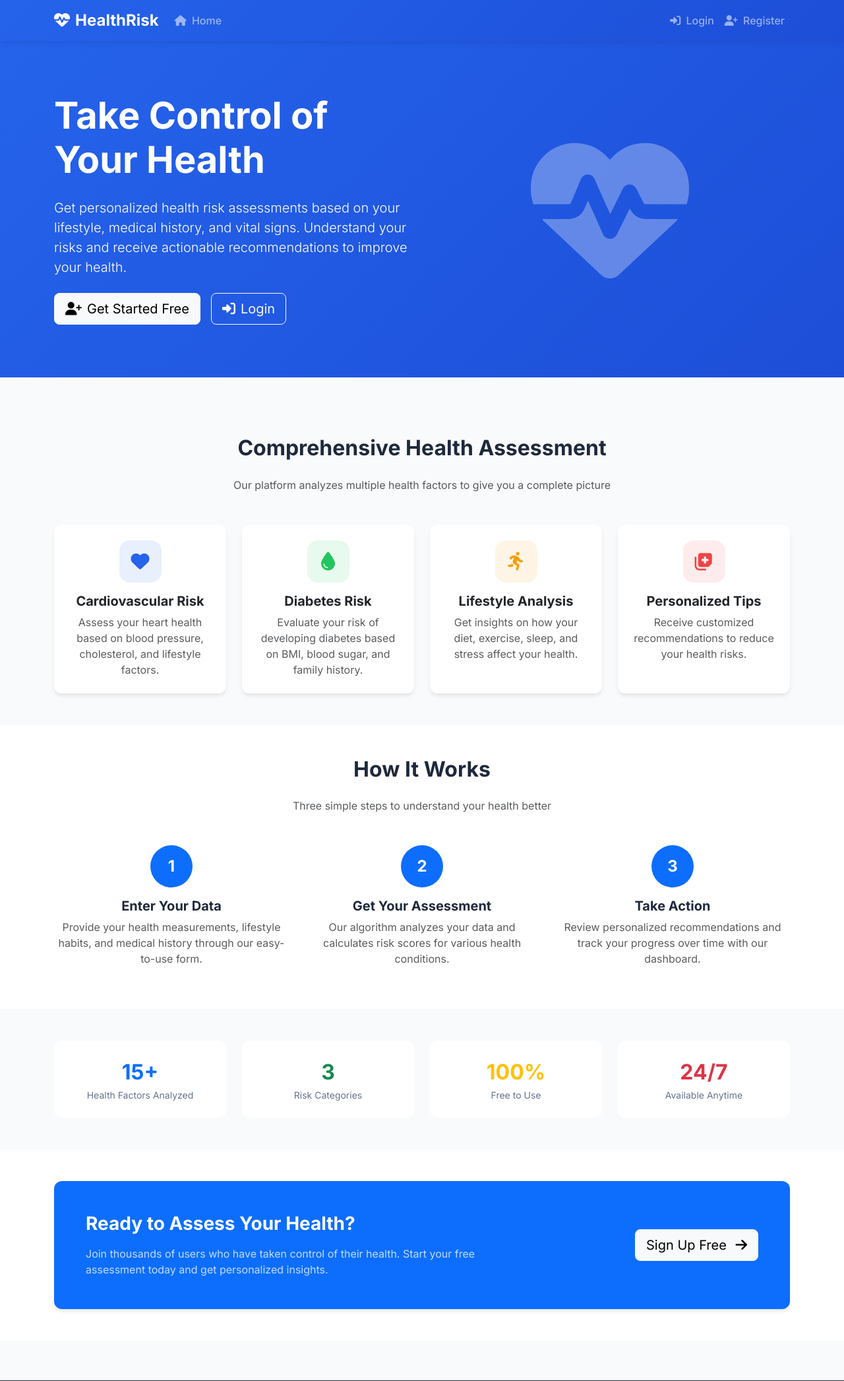
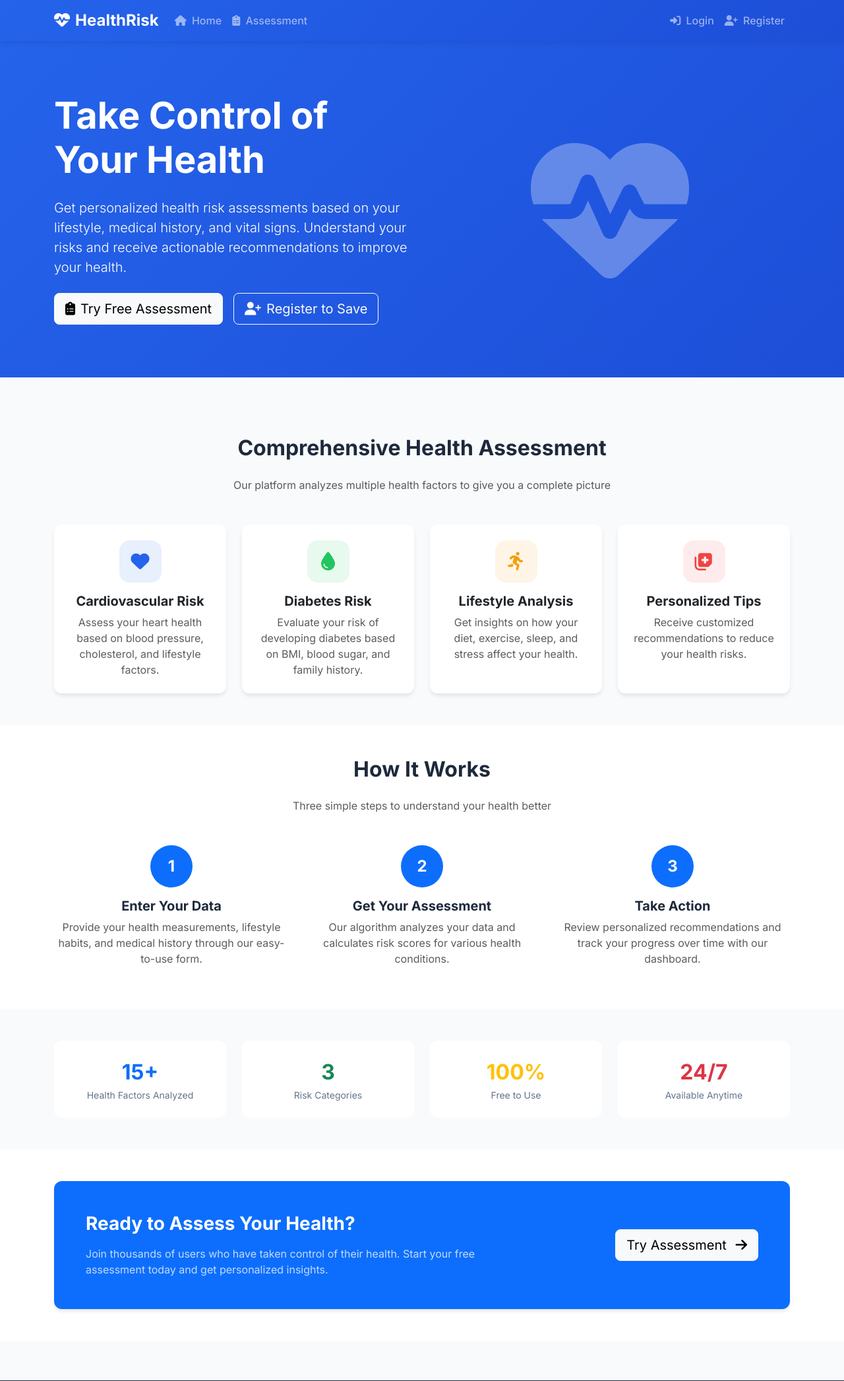
Before and after one commit to Sanjusdev/health_risk_system, a Django app: page / in a window 1280 px wide. Shown: the top 2093 px of the page at 66% size. Run offline with Django 4.2, Linux system fonts and the light colour scheme.

Commit message:
Initial commit

```diff
--- a/assessment/urls.py
+++ b/assessment/urls.py
@@ -15,6 +15,7 @@ urlpatterns = [
 
     # Assessments
     path('assessment/new/', views.new_assessment, name='new_assessment'),
+    path('assessment/guest/result/', views.guest_assessment_result, name='guest_assessment_result'),
     path('assessment/<int:pk>/result/', views.assessment_result, name='assessment_result'),
     path('assessment/<int:pk>/', views.assessment_detail, name='assessment_detail'),
     path('assessment/history/', views.assessment_history, name='assessment_history'),
--- a/assessment/views.py
+++ b/assessment/views.py
@@ -100,28 +100,104 @@ def dashboard(request):
     return render(request, 'dashboard.html', context)
 
 
-@login_required
 def new_assessment(request):
     """Create new health assessment"""
     if request.method == 'POST':
         form = HealthAssessmentForm(request.POST)
         if form.is_valid():
             assessment = form.save(commit=False)
-            assessment.user = request.user
-            assessment.save()
 
-            # Process assessment (calculate risks and recommendations)
-            assessment = process_assessment(assessment)
-            assessment.save()
+            # Only save to database if user is authenticated
+            if request.user.is_authenticated:
+                assessment.user = request.user
+                assessment.save()
 
-            messages.success(request, 'Assessment completed successfully!')
-            return redirect('assessment_result', pk=assessment.pk)
+                # Process assessment (calculate risks and recommendations)
+                assessment = process_assessment(assessment)
+                assessment.save()
+
+                messages.success(request, 'Assessment completed and saved successfully!')
+                return redirect('assessment_result', pk=assessment.pk)
+            else:
+                # For guest users, calculate BMI and process without saving
+                assessment.calculate_bmi()  # Calculate BMI manually since we don't save
+                assessment = process_assessment(assessment)
+
+                # Store assessment data in session for guest results
+                # Convert Decimal objects to floats for JSON serialization
+                request.session['guest_assessment'] = {
+                    'height': float(assessment.height) if assessment.height else 0,
+                    'weight': float(assessment.weight) if assessment.weight else 0,
+                    'bmi': float(assessment.bmi) if assessment.bmi else 0,
+                    'systolic_bp': assessment.systolic_bp,
+                    'diastolic_bp': assessment.diastolic_bp,
+                    'overall_risk_score': float(assessment.overall_risk_score) if assessment.overall_risk_score else 0,
+                    'risk_level': assessment.risk_level,
+                    'cardiovascular_risk': float(assessment.cardiovascular_risk) if assessment.cardiovascular_risk else 0,
+                    'diabetes_risk': float(assessment.diabetes_risk) if assessment.diabetes_risk else 0,
+                    'lifestyle_risk': float(assessment.lifestyle_risk) if assessment.lifestyle_risk else 0,
+                    'recommendations': assessment.recommendations,
+                }
+
+                messages.info(request, 'Assessment completed! Register or login to save your results.')
+                return redirect('guest_assessment_result')
         else:
             messages.error(request, 'Please correct the errors below.')
     else:
         form = HealthAssessmentForm()
 
     return render(request, 'assessment.html', {'form': form})
+
+
+def guest_assessment_result(request):
+    """View guest assessment results from session"""
+    assessment_data = request.session.get('guest_assessment')
+
+    if not assessment_data:
+        messages.error(request, 'No assessment data found. Please complete an assessment first.')
+        return redirect('new_assessment')
+
+    # Create a temporary assessment object from session data
+    class GuestAssessment:
+        def __init__(self, data):
+            self.height = data.get('height')
+            self.weight = data.get('weight')
+            self.bmi = data.get('bmi')
+            self.systolic_bp = data.get('systolic_bp')
+            self.diastolic_bp = data.get('diastolic_bp')
+            self.overall_risk_score = data.get('overall_risk_score')
+            self.risk_level = data.get('risk_level')
+            self.cardiovascular_risk = data.get('cardiovascular_risk')
+            self.diabetes_risk = data.get('diabetes_risk')
+            self.lifestyle_risk = data.get('lifestyle_risk')
+            self.recommendations = data.get('recommendations')
+
+        def get_risk_level_display(self):
+            return dict(HealthAssessment.RISK_LEVEL_CHOICES).get(self.risk_level, 'Unknown')
+
+        def get_risk_level_display(self):
+            return dict(HealthAssessment.RISK_LEVEL_CHOICES).get(self.risk_level, 'Unknown')
+
+    assessment = GuestAssessment(assessment_data)
+
+    # Get BMI and BP categories
+    bmi_category = get_bmi_category(assessment.bmi)
+    bp_category = get_bp_category(assessment.systolic_bp, assessment.diastolic_bp)
+
+    # Split recommendations into a list
+    recommendations_list = []
+    if assessment.recommendations:
+        recommendations_list = [rec.strip() for rec in assessment.recommendations.split('\n\n') if rec.strip()]
+
+    context = {
+        'assessment': assessment,
+        'bmi_category': bmi_category,
+        'bp_category': bp_category,
+        'recommendations_list': recommendations_list,
+        'is_guest': True,
+    }
+
+    return render(request, 'result.html', context)
 
 
 @login_required
@@ -138,11 +214,18 @@ def assessment_result(request, pk):
         assessment.risk_level, 'Unknown'
     )
 
+    # Split recommendations into a list
+    recommendations_list = []
+    if assessment.recommendations:
+        recommendations_list = [rec.strip() for rec in assessment.recommendations.split('\n\n') if rec.strip()]
+
     context = {
         'assessment': assessment,
         'bmi_category': bmi_category,
         'bp_category': bp_category,
         'risk_level_display': risk_level_display,
+        'recommendations_list': recommendations_list,
+        'is_guest': False,
     }
 
     return render(request, 'result.html', context)
@@ -156,10 +239,16 @@ def assessment_detail(request, pk):
     bmi_category = get_bmi_category(assessment.bmi)
     bp_category = get_bp_category(assessment.systolic_bp, assessment.diastolic_bp)
 
+    # Split recommendations into a list
+    recommendations_list = []
+    if assessment.recommendations:
+        recommendations_list = [rec.strip() for rec in assessment.recommendations.split('\n\n') if rec.strip()]
+
     context = {
         'assessment': assessment,
         'bmi_category': bmi_category,
         'bp_category': bp_category,
+        'recommendations_list': recommendations_list,
     }
 
     return render(request, 'assessment_detail.html', context)
--- a/templates/base.html
+++ b/templates/base.html
@@ -250,15 +250,15 @@
                             <i class="fas fa-home me-1"></i> Home
                         </a>
                     </li>
+                    <li class="nav-item">
+                        <a class="nav-link" href="{% url 'new_assessment' %}">
+                            <i class="fas fa-clipboard-list me-1"></i> Assessment
+                        </a>
+                    </li>
                     {% if user.is_authenticated %}
                     <li class="nav-item">
                         <a class="nav-link" href="{% url 'dashboard' %}">
                             <i class="fas fa-tachometer-alt me-1"></i> Dashboard
-                        </a>
-                    </li>
-                    <li class="nav-item">
-                        <a class="nav-link" href="{% url 'new_assessment' %}">
-                            <i class="fas fa-clipboard-list me-1"></i> New Assessment
                         </a>
                     </li>
                     <li class="nav-item">
--- a/templates/home.html
+++ b/templates/home.html
@@ -23,11 +23,11 @@
                         <i class="fas fa-tachometer-alt me-2"></i>Dashboard
                     </a>
                     {% else %}
-                    <a href="{% url 'register' %}" class="btn btn-light btn-lg">
-                        <i class="fas fa-user-plus me-2"></i>Get Started Free
+                    <a href="{% url 'new_assessment' %}" class="btn btn-light btn-lg">
+                        <i class="fas fa-clipboard-list me-2"></i>Try Free Assessment
                     </a>
-                    <a href="{% url 'login' %}" class="btn btn-outline-light btn-lg">
-                        <i class="fas fa-sign-in-alt me-2"></i>Login
+                    <a href="{% url 'register' %}" class="btn btn-outline-light btn-lg">
+                        <i class="fas fa-user-plus me-2"></i>Register to Save
                     </a>
                     {% endif %}
                 </div>
@@ -191,8 +191,8 @@
                         Start Now <i class="fas fa-arrow-right ms-2"></i>
                     </a>
                     {% else %}
-                    <a href="{% url 'register' %}" class="btn btn-light btn-lg">
-                        Sign Up Free <i class="fas fa-arrow-right ms-2"></i>
+                    <a href="{% url 'new_assessment' %}" class="btn btn-light btn-lg">
+                        Try Assessment <i class="fas fa-arrow-right ms-2"></i>
                     </a>
                     {% endif %}
                 </div>
```
Also changed, not shown: templates/assessment_detail.html (+3 -5 lines), templates/result.html (+26 -5 lines).
